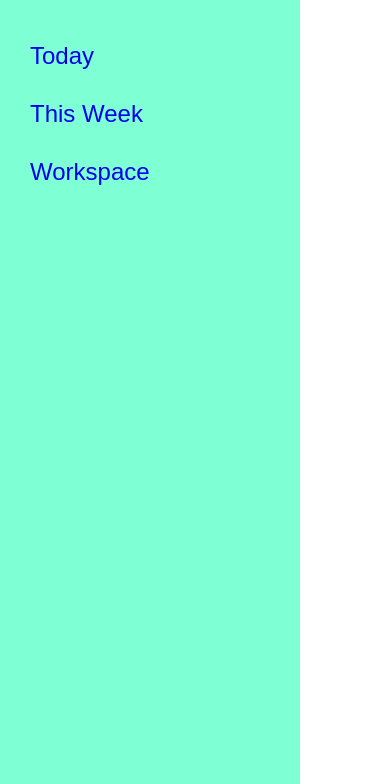
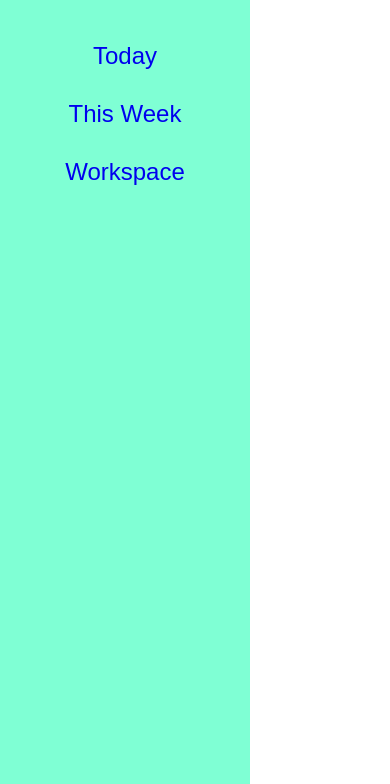
Before and after one commit to harsh-gautam/todo, a website built with webpack: page dist/index.html in a window 390 px wide. Shown: the part 60-844 px from the top of the page. Built offline with nearby package versions, Linux system fonts and the light colour scheme; files whose address does not match are found by name.

Commit message:
going with mobile first approach

```diff
--- a/src/css/style.css
+++ b/src/css/style.css
@@ -32,7 +32,7 @@ body {
 
 .sidebar {
   height: 100%;
-  width: 300px;
+  width: 250px;
   position: fixed;
   left: 0;
   background-color: aquamarine;
@@ -55,8 +55,13 @@ body {
   width: 100%;
   text-decoration: none;
   font-size: 1.5rem;
+  text-align: center;
 }
 
 .sidebar ul li a:hover {
   background-color: #fff;
 }
+
+.not-clickable {
+  pointer-events: none;
+}
```
Also changed, not shown: dist/index.html.
